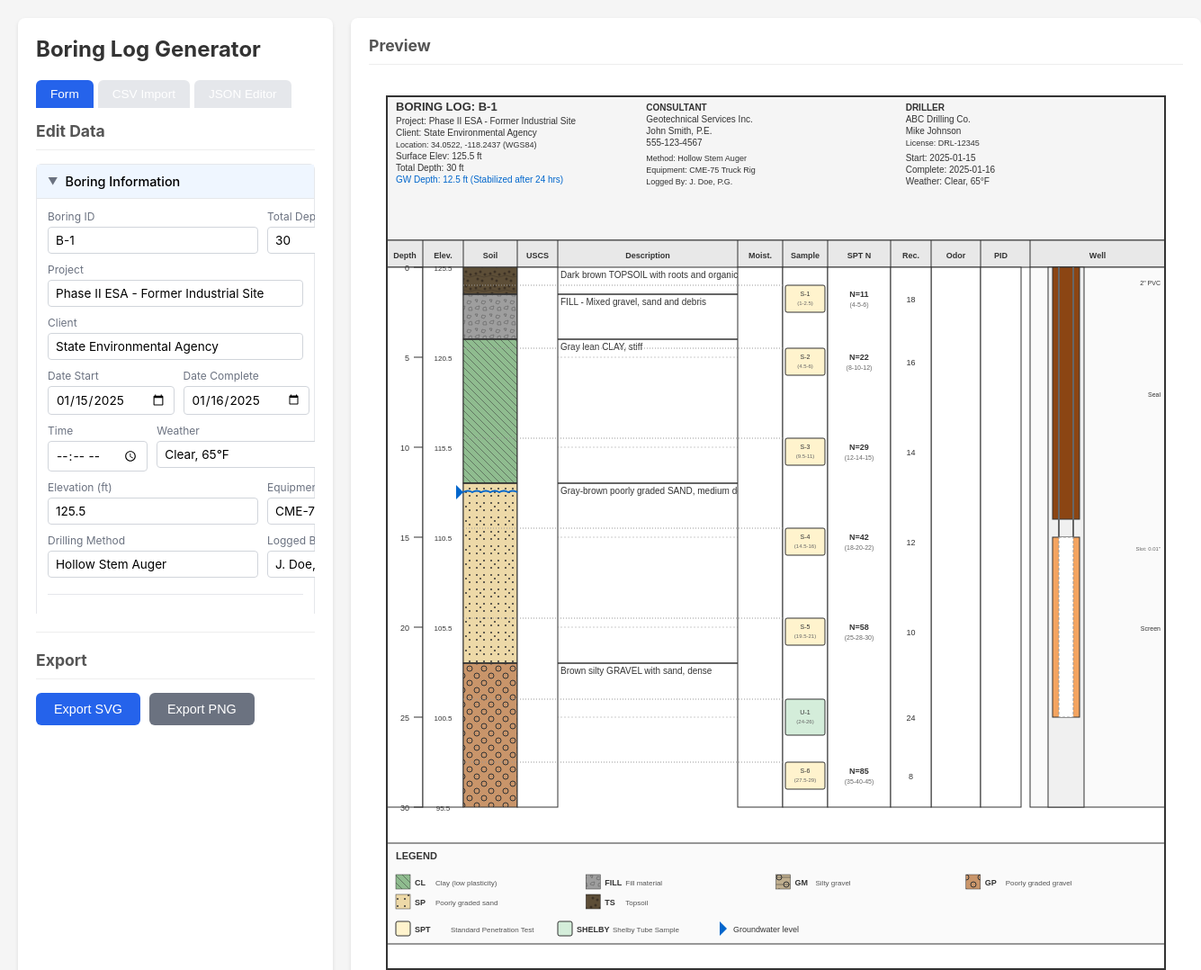
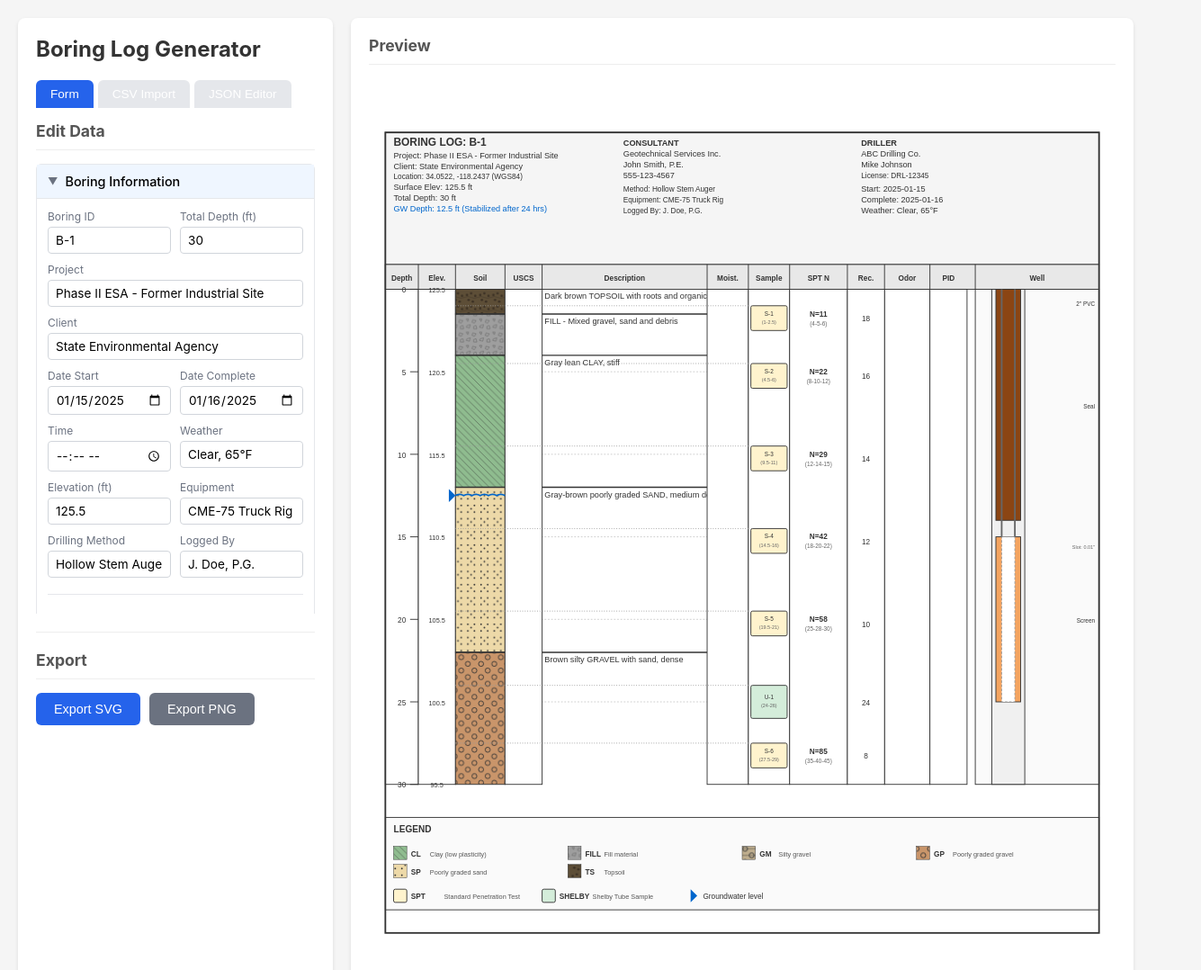
Before and after one commit to 29thfloor/soil-log-generator, a plain HTML site: page index.html in a window 1280 px wide. Shown: the top 1078 px of the page at 90% size, 1335 px wide, since content can reach past the window. Drawn offline with Linux system fonts and the light colour scheme.

Commit message:
Fix form field overflow in sidebar

```diff
--- a/index.html
+++ b/index.html
@@ -29,6 +29,7 @@
       border-radius: 8px;
       padding: 20px;
       box-shadow: 0 2px 4px rgba(0,0,0,0.1);
+      overflow: hidden;
     }
 
     h1 {
@@ -173,6 +174,7 @@
     .form-editor {
       max-height: 500px;
       overflow-y: auto;
+      overflow-x: hidden;
     }
 
     .accordion-section {
@@ -214,6 +216,7 @@
     .accordion-content {
       display: none;
       padding: 12px;
+      overflow: hidden;
     }
 
     .accordion-content.expanded {
@@ -233,6 +236,7 @@
 
     .form-row > .form-field {
       flex: 1;
+      min-width: 0;
     }
 
     .form-field {
@@ -255,6 +259,9 @@
       border-radius: 4px;
       font-size: 0.85rem;
       font-family: inherit;
+      width: 100%;
+      min-width: 0;
+      box-sizing: border-box;
     }
 
     .form-field input:focus,
@@ -319,6 +326,7 @@
       display: flex;
       flex-direction: column;
       gap: 10px;
+      overflow: hidden;
     }
 
     .btn-add {
```
